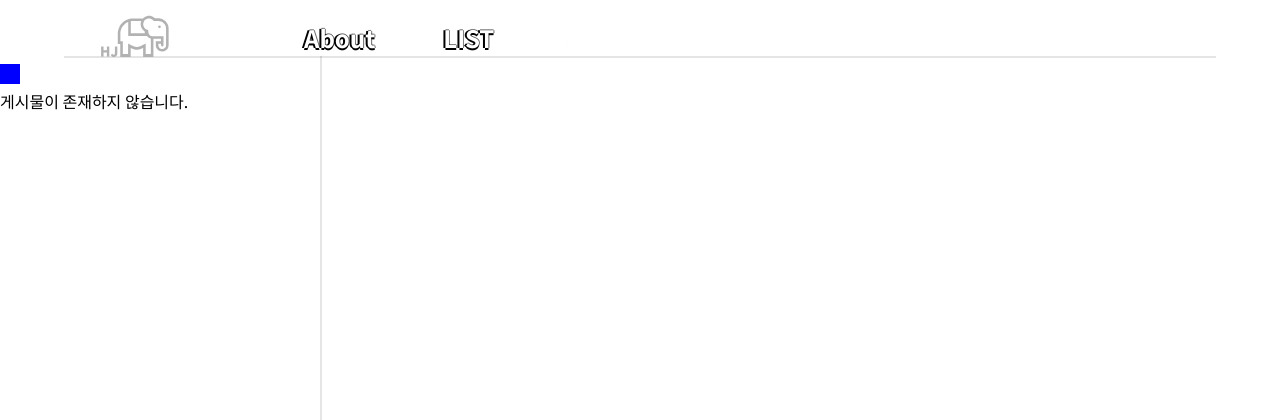
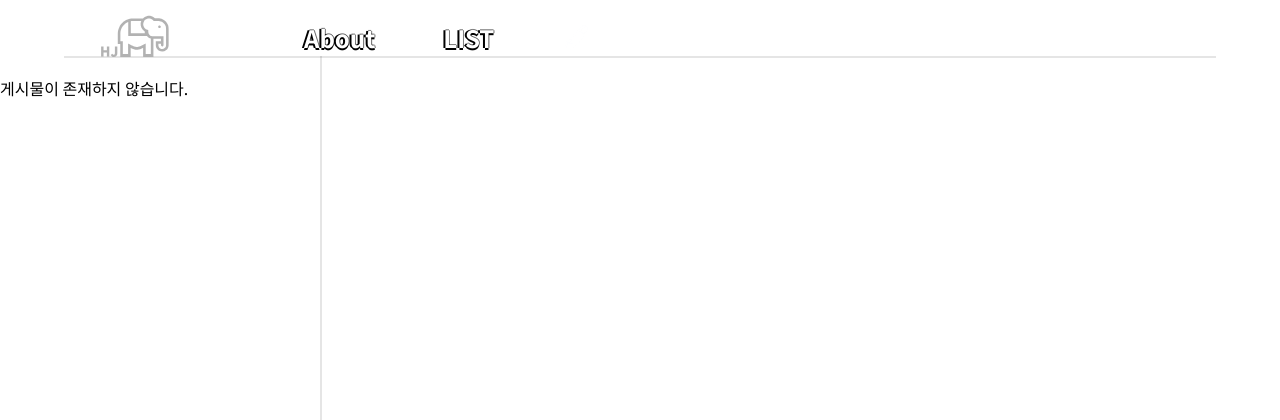
Before and after one commit to Hwanghyeonjeong/my_blog, a PHP site: page /list.php in a window 1280 px wide. Shown: the top 420 px of the page. Run offline with PHP 8.4, Linux system fonts and the light colour scheme; data that the repository does not hold is empty; some libraries are stand-ins or nearby versions.

```diff
--- a/public/detail.php
+++ b/public/detail.php
@@ -59,7 +59,7 @@ $row = mysqli_fetch_assoc($rs);
 <div class="con">
     작성자 : 황현정
 </div>
-<div class="con" style="display:none;" id="origin1"><?=$row['body']?></div>
+<script class="con" style="display:none;" id="origin1"><?=$row['body']?></script>
 <div class="con" id="viewer1">
 
 </div>
--- a/public/resource/list.css
+++ b/public/resource/list.css
@@ -57,10 +57,11 @@
 
 
 .cate {
-    margin-top: 5%;
-    background-color: red;
-    border: 10px solid blue;
+    margin-top: 4%;
+    padding: 10px;
     display: inline-block;
+    margin-left:27%;
+    font-size: 25px;
 
 }
 
```
Also changed, not shown: public/resource/common.js (line endings or trailing spaces).
